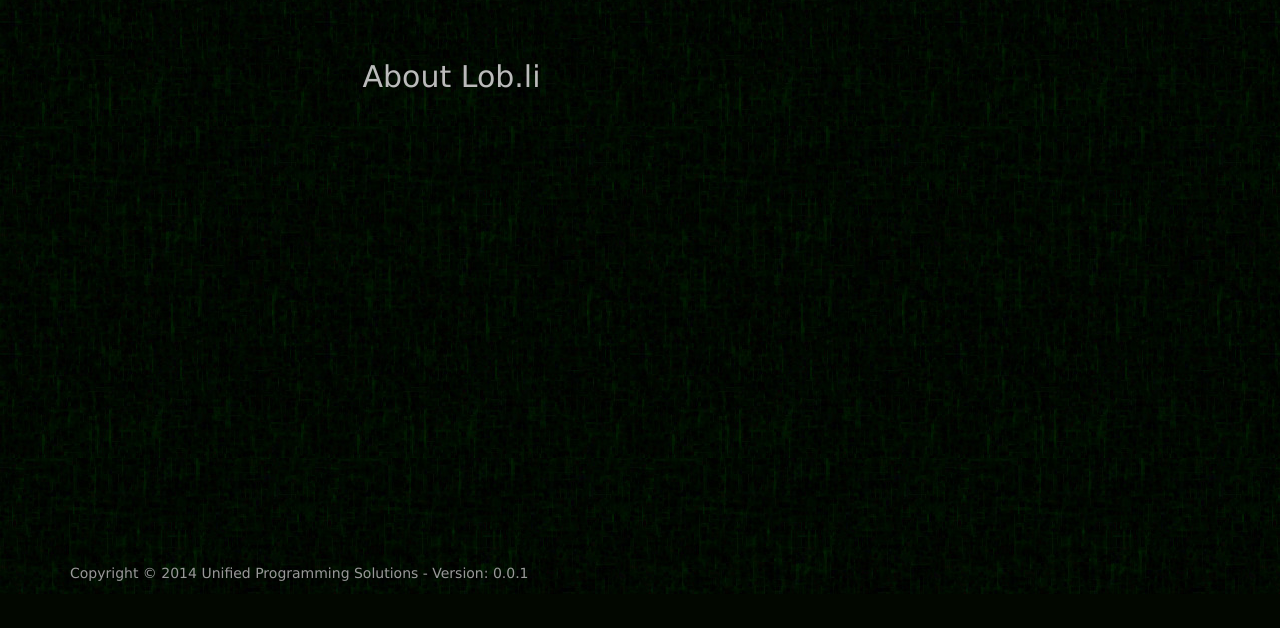
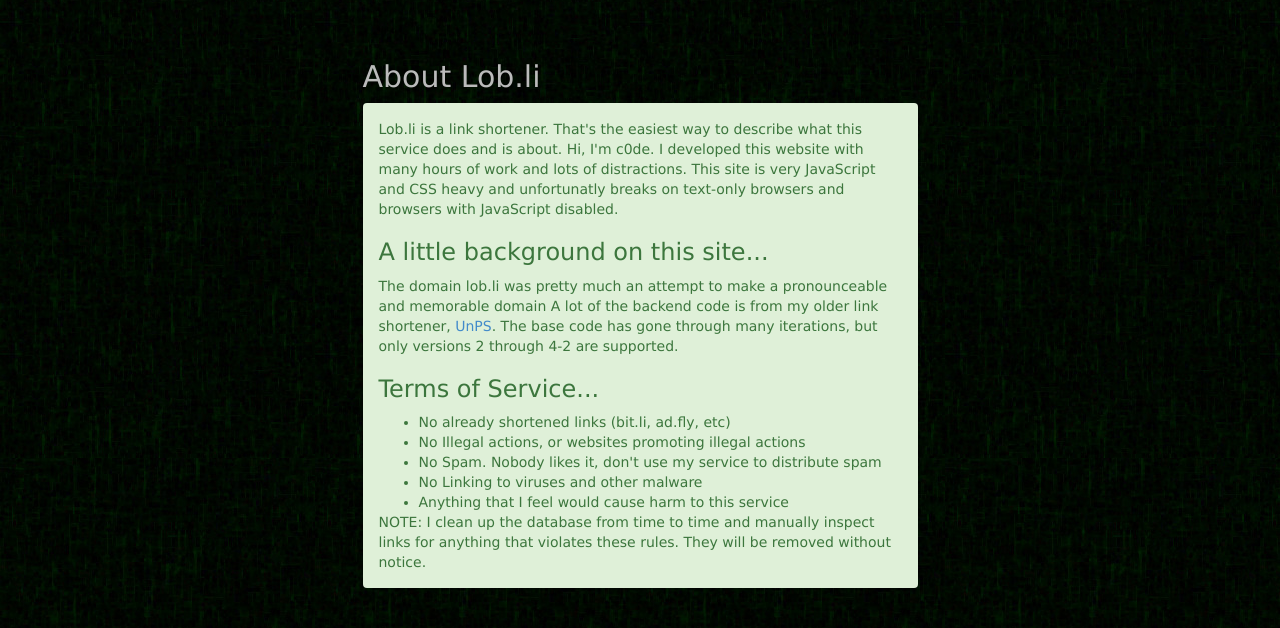
Before and after one commit to gamaio/lobli, a PHP site: page /about.php in a window 1280 px wide. Shown: the part 206-834 px from the top of the page. Before the commit the page ends 800 px from the top, so only its background shows below. Run offline with PHP 8.4, Linux system fonts and the light colour scheme; some libraries are stand-ins or nearby versions.

Commit message:
Add About us text

```diff
--- a/Website/about.php
+++ b/Website/about.php
@@ -26,15 +26,29 @@
         <div class="col-md-3"></div>
         <div class="col-md-6">
           <h2 class="form-shorten-heading">About Lob.li</h2>
+          <div class="text-success bg-success alert">
+            Lob.li is a link shortener. That's the easiest way to describe what this service does and is about.
+            Hi, I'm c0de. I developed this website with many hours of work and lots of distractions.
+            This site is very JavaScript and CSS heavy and unfortunatly breaks on text-only browsers and browsers with JavaScript disabled.
 
+            <h3>A little background on this site...</h3>
+              The domain lob.li was pretty much an attempt to make a pronounceable and memorable domain
+              A lot of the backend code is from my older link shortener, <a href="http://unps.us">UnPS</a>.
+              The base code has gone through many iterations, but only versions 2 through 4-2 are supported.
+
+            <h3>Terms of Service...</h3>
+            <ul>
+              <li>No already shortened links (bit.li, ad.fly, etc)</li>
+              <li>No Illegal actions, or websites promoting illegal actions</li>
+              <li>No Spam. Nobody likes it, don't use my service to distribute spam</li>
+              <li>No Linking to viruses and other malware</li>
+              <li>Anything that I feel would cause harm to this service</li>
+            </ul>
+            NOTE: I clean up the database from time to time and manually inspect links for anything that violates these rules.
+            They will be removed without notice.
+          </div>
         </div>
         <div class="col-md-3"></div>
-      </div>
-    </div>
-
-    <div id="footer" style="position:absolute;width:100%;bottom:1px;">
-      <div class="container">
-        <p class="text-muted">Copyright &copy; 2014 Unified Programming Solutions - Version: 0.0.1</p>
       </div>
     </div>
 
```
